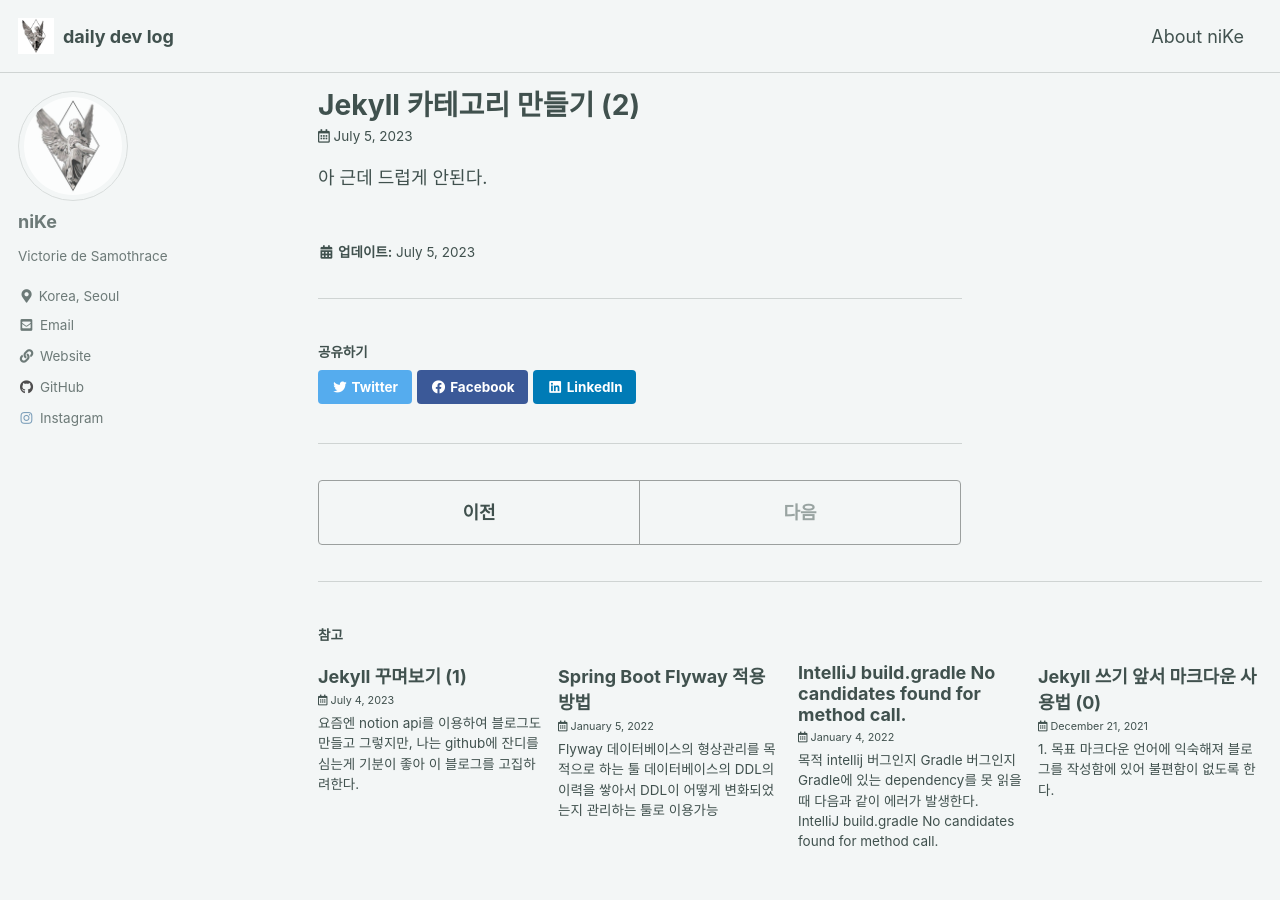
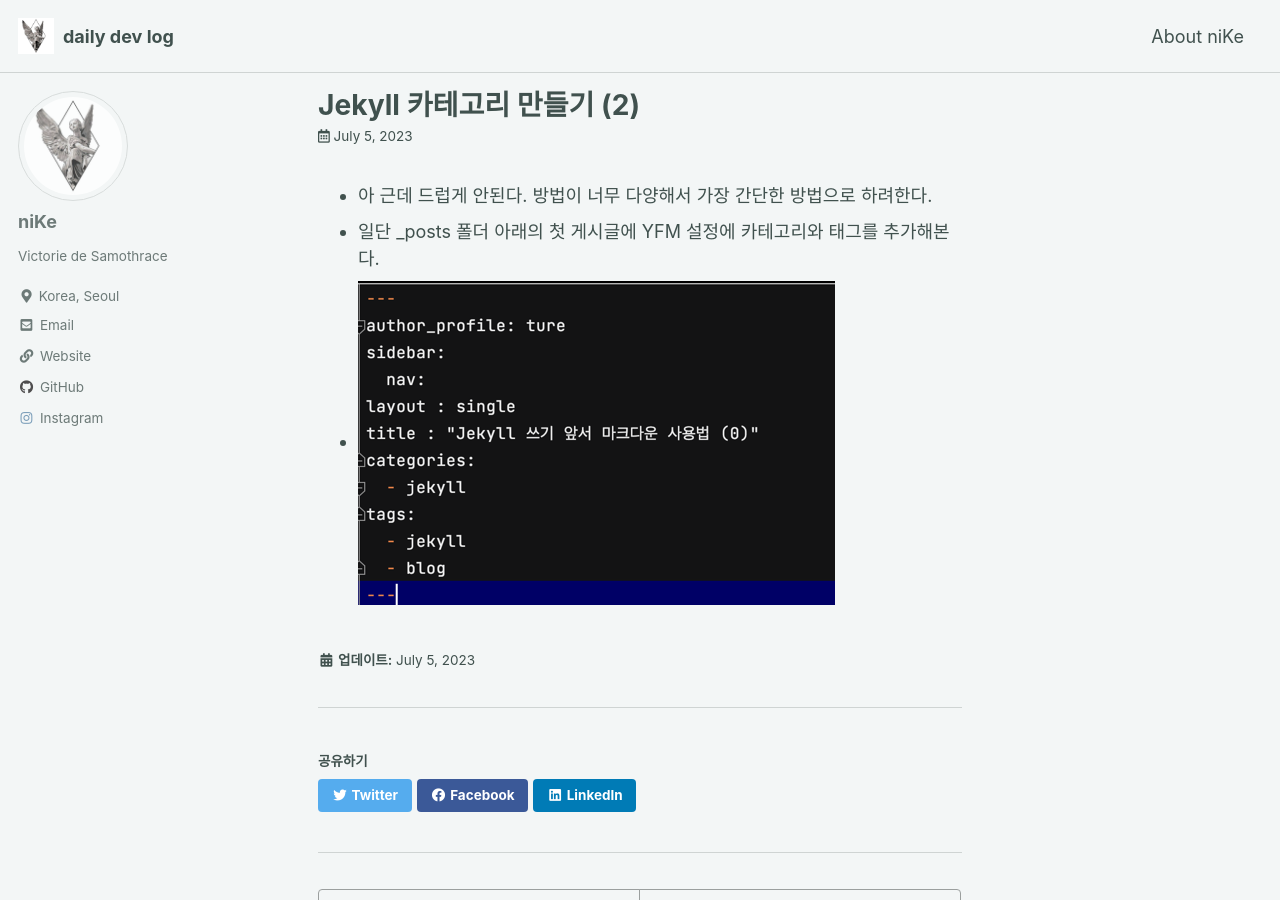
Before and after one commit to KwakTaeMin/KwakTaeMin.github.io, a Jekyll site: the page built from _posts/2023-07-05-Jekyll 카테고리 만들기(2).md, in a window 1280 px wide and 900 px high. Built offline with Jekyll 4.4.1, drawn with Linux system fonts in a browser that asks for light colours; cached includes are drawn as plain includes.

```diff
--- a/_posts/2023-07-05-Jekyll 카테고리 만들기(2).md
+++ b/_posts/2023-07-05-Jekyll 카테고리 만들기(2).md
@@ -4,4 +4,6 @@ title : "Jekyll 카테고리 만들기 (2)"
 ---
 
 
-아 근데 드럽게 안된다.
+- 아 근데 드럽게 안된다. 방법이 너무 다양해서 가장 간단한 방법으로 하려한다.
+- 일단 _posts 폴더 아래의 첫 게시글에 YFM 설정에 카테고리와 태그를 추가해본다.
+- ![img.png](../assets/images/2307/05-1.png)
```
Also changed, not shown: _posts/2022-01-04-intellij_no_candidates_found_for_method_call.md (+1 -1 lines), _posts/2023-07-04-Jekyll 꾸며보기(1).md (+1 -1 lines), assets/images/2301/0104image.png (renamed from assets/images/0104/0104image.png), assets/images/2307/04.png (renamed from assets/images/230704/img.png), assets/images/2307/05-1.png (added).
